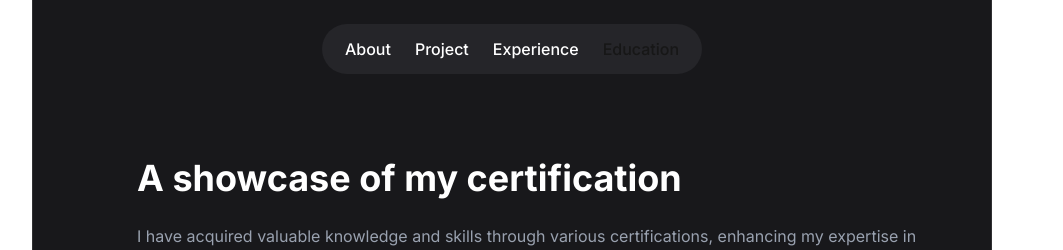
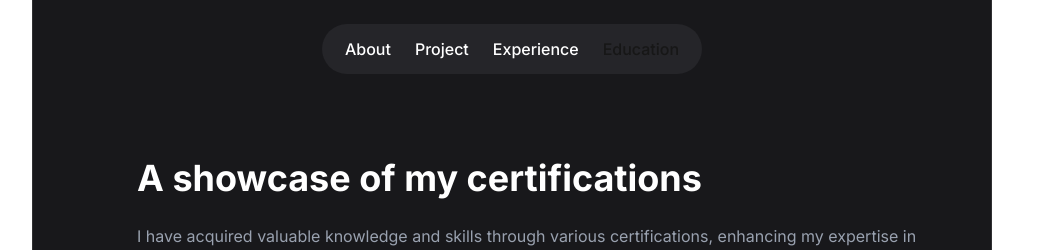
Before and after one commit to Honorekennew/Portfolio-Nextjs, a Next.js app: page /certification in a window 1280 px wide. Shown: the top 250 px of the page, without its empty margins (128-1191 px from the left). Built offline with nearby package versions, Linux system fonts and the light colour scheme.

Commit message:
Fix errors

```diff
--- a/src/app/components/acceuil/Education.tsx
+++ b/src/app/components/acceuil/Education.tsx
@@ -12,7 +12,7 @@ export default function Education() {
         </div>
 
         <div className="mt-0 ml-2 text-gray-300 text-base break-words">
-          Parcours académique qui a façonné mon parcours en tant que développeur.
+          Academic journey that shaped my path as a developer.
         </div>
 
         {/* Item HETIC */}
--- a/src/app/components/certification/Illustration.tsx
+++ b/src/app/components/certification/Illustration.tsx
@@ -2,7 +2,7 @@ export default function Illustration() {
     return (
         <div>
             <div className="mt-20 ml-20">
-                <span className="text-white text-4xl font-sans leading-12 font-bold" style={{ fontFamily: "var(--font-inter)" }}>A showcase of my certification</span>
+                <span className="text-white text-4xl font-sans leading-12 font-bold" style={{ fontFamily: "var(--font-inter)" }}>A showcase of my certifications</span>
                 <div className="mt-5">
                     <span className="text-gray-400 w-[90%] leading-7" style={{ fontFamily: "var(--font-inter)" }}> I have acquired valuable knowledge and skills through various certifications, enhancing my expertise
                         in software development and technology. Below is an overview of key certifications that have
--- a/src/app/components/experience/Illustration.tsx
+++ b/src/app/components/experience/Illustration.tsx
@@ -2,7 +2,7 @@ export default function Illustration() {
     return (
         <div>
             <div className="mt-20 ml-20">
-                <span className="text-white text-4xl font-sans leading-12 font-bold" style={{ fontFamily: "var(--font-inter)" }}>A showcase of my professional <br /> journey</span>
+                <span className="text-white text-4xl font-sans leading-12 font-bold" style={{ fontFamily: "var(--font-inter)" }}>A showcase of my professionals <br /> journey</span>
                 <div className="mt-5">
                     <span className="text-gray-400 w-[90%] leading-7" style={{ fontFamily: "var(--font-inter)" }}>I have gained valuable experience working in diverse roles across the tech industry, tackling challenges
                         and delivering solutions. Below is an overview of some key positions and projects that shaped my
--- a/src/app/components/project/Illustration.tsx
+++ b/src/app/components/project/Illustration.tsx
@@ -2,7 +2,7 @@ export default function Illustration () {
     return (
         <div>
                 <div className="mt-20 ml-20">
-                    <span className="text-white text-4xl font-sans leading-12 font-bold" style={{ fontFamily: "var(--font-inter)" }}>A collection <br /> of my open source project</span>
+                    <span className="text-white text-4xl font-sans leading-12 font-bold" style={{ fontFamily: "var(--font-inter)" }}>A collection <br /> of my open source projects</span>
                     <div className="mt-5">
                     <span className="text-gray-400 w-[90%] leading-7" style={{ fontFamily: "var(--font-inter)" }}>I&apos;ve been involved in open-source projects aimed at solving everyday problems. Below are a few that
                     I&apos;ve contributed to.</span>
```
